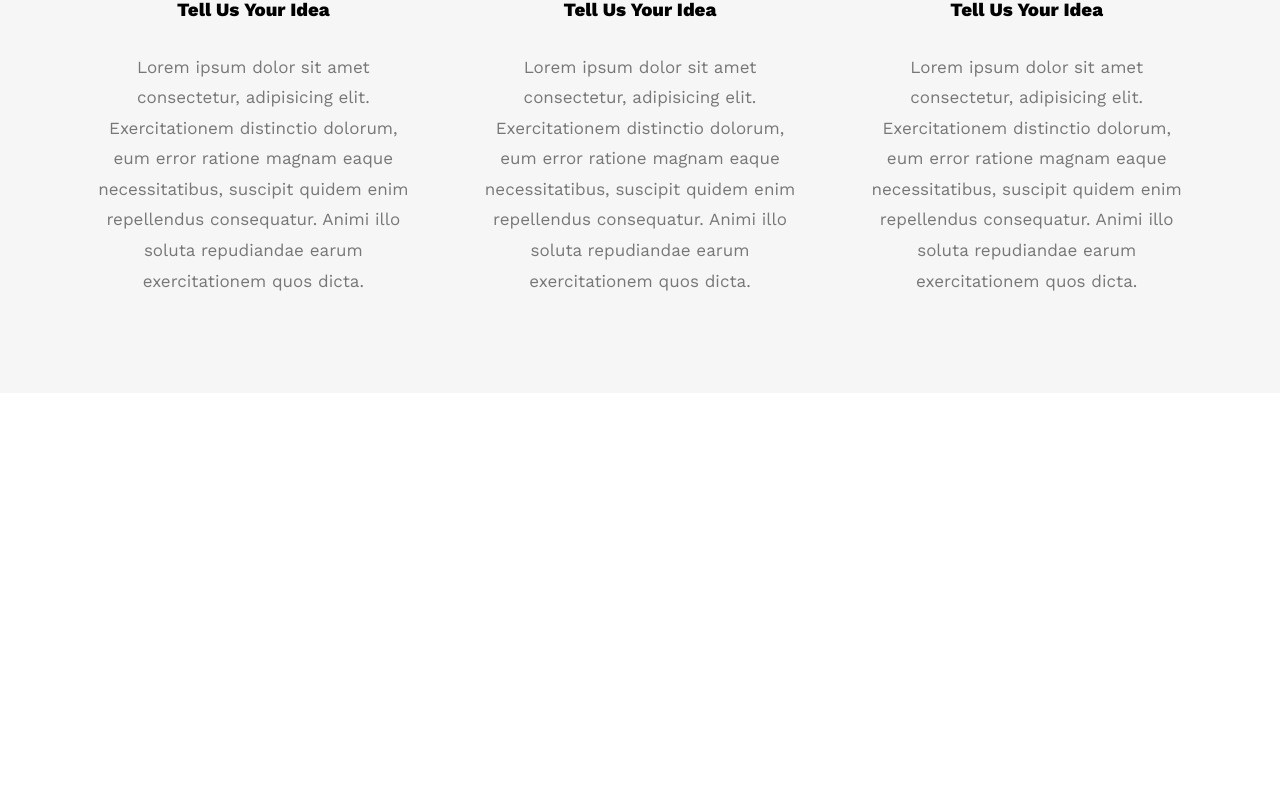
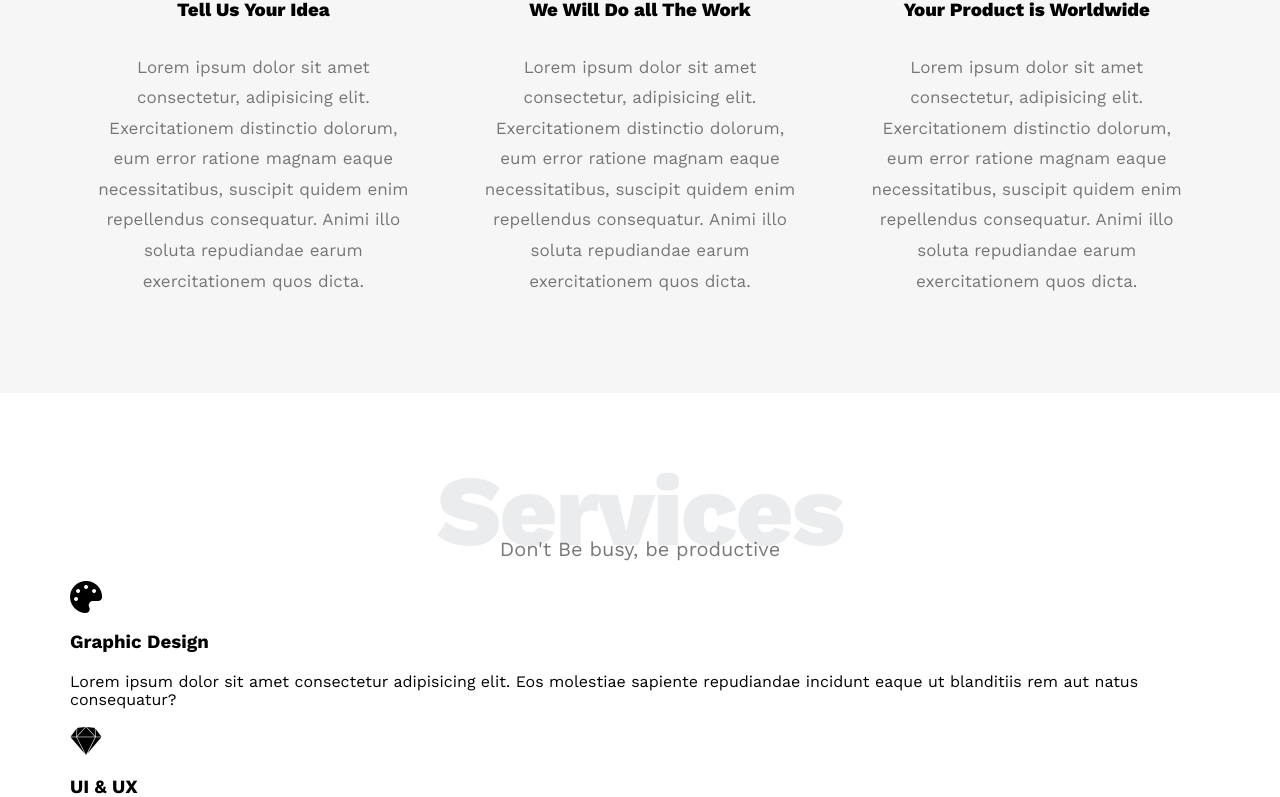
Before and after one commit to MohamedMohy9192/leon-agency-template, a website: page index.html in a window 1280 px wide. Shown: the part 958-1755 px from the top of the page. Before the commit the page ends 1351 px from the top, so only its background shows below. Drawn offline with nearby package versions, Linux system fonts and the light colour scheme.

Commit message:
Create services section

```diff
--- a/css/style.css
+++ b/css/style.css
@@ -1,4 +1,4 @@
-:root{
+:root {
   --mainColor: #10cab7;
 }
 * {
@@ -26,6 +26,32 @@ body {
 @media (min-width: 1200px) {
   .container {
     width: 1170px;
+  }
+}
+
+.special-heading {
+  color: #ebeced;
+  font-size: 100px;
+  text-align: center;
+  font-weight: 800;
+  margin: 0;
+  letter-spacing: -2px;
+}
+
+.special-heading + p {
+
+  margin-top: -30px;
+  font-size: 20px;
+  text-align: center;
+  color: #797979;
+}
+
+@media(max-width: 767px){
+  .special-heading {
+    font-size: 60px;
+}
+.special-heading + p {
+  margin-top: -20px;
 }
 }
 header {
@@ -145,7 +171,7 @@ main.landing {
   line-height: 1.8;
 }
 
-.features{
+.features {
   padding-top: 60px;
   padding-bottom: 60px;
   background-color: #f6f6f6;
@@ -157,7 +183,7 @@ main.landing {
   gap: 20px;
 }
 
-.features .feat{
+.features .feat {
   padding: 20px;
   text-align: center;
 }
@@ -165,12 +191,19 @@ main.landing {
 .features .feat i {
   color: var(--mainColor);
 }
-.features .feat h3{
+.features .feat h3 {
   font-weight: 800;
   margin: 30px 0;
 }
-.features .feat p{
+.features .feat p {
   line-height: 1.8;
   color: #777;
   font-size: 17px;
 }
+
+/* Start Services*/
+.services{
+  padding-top: 60px;
+  padding-bottom: 60px;
+}
+/* End Services*/
--- a/index.html
+++ b/index.html
@@ -61,7 +61,7 @@
         </article>
         <article class="feat">
           <i class="fas fa-gem fa-3x"></i>
-          <h3>Tell Us Your Idea</h3>
+          <h3>We Will Do all The Work</h3>
           <p>
             Lorem ipsum dolor sit amet consectetur, adipisicing elit.
             Exercitationem distinctio dolorum, eum error ratione magnam eaque
@@ -71,7 +71,7 @@
         </article>
         <article class="feat">
           <i class="fas fa-globe-asia fa-3x"></i>
-          <h3>Tell Us Your Idea</h3>
+          <h3>Your Product is Worldwide</h3>
           <p>
             Lorem ipsum dolor sit amet consectetur, adipisicing elit.
             Exercitationem distinctio dolorum, eum error ratione magnam eaque
@@ -81,5 +81,68 @@
         </article>
       </div>
     </section>
+    <!-- Start Services -->
+    <section class="services">
+      <div class="container">
+        <h2 class="special-heading">Services</h2>
+        <p>Don't Be busy, be productive</p>
+
+        <div class="services-content">
+          <div class="col">
+            <!-- Start Service -->
+            <article class="service">
+              <i class="fas fa-palette fa-2x"></i>
+              <h3>Graphic Design</h3>
+              <p>
+                Lorem ipsum dolor sit amet consectetur adipisicing elit. Eos
+                molestiae sapiente repudiandae incidunt eaque ut blanditiis rem
+                aut natus consequatur?
+              </p>
+            </article>
+            <!-- End Service -->
+            <!-- Start Service -->
+            <article class="service">
+              <i class="fab fa-sketch fa-2x"></i>
+              <h3>UI & UX</h3>
+              <p>
+                Lorem ipsum dolor sit amet consectetur adipisicing elit. In
+                officia labore nisi ut doloremque veritatis!
+              </p>
+            </article>
+            <!-- End Service -->
+          </div>
+          <div class="col">
+            <!-- Start Service -->
+            <article class="service">
+              <i class="fas fa-vector-square fa-2x"></i>
+              <h3>Web Design</h3>
+              <p>
+                Lorem ipsum dolor sit amet consectetur adipisicing elit. Eos
+                molestiae sapiente repudiandae incidunt eaque ut blanditiis rem
+                aut natus consequatur?
+              </p>
+            </article>
+            <!-- End Service -->
+            <!-- Start Service -->
+            <article class="service">
+              <i class="fas fa-pencil-ruler fa-2x"></i>
+              <h3>Web Development</h3>
+              <p>
+                Lorem ipsum dolor sit amet consectetur, adipisicing elit. Esse
+                tempora sint doloribus nihil blanditiis atque, eum quas error
+                praesentium itaque.
+              </p>
+            </article>
+            <!-- End Service -->
+          </div>
+          <div class="col">
+            <div class="image">
+              <img src="./images/services.jpg" alt="Services Section Image">
+            </div>
+          </div>
+        </div>
+      </div>
+    </section>
+    <!-- End Services -->
   </body>
 </html>
```
Also changed, not shown: images/services.jpg (added). Lines whose indentation alone changed are shown as unchanged.
